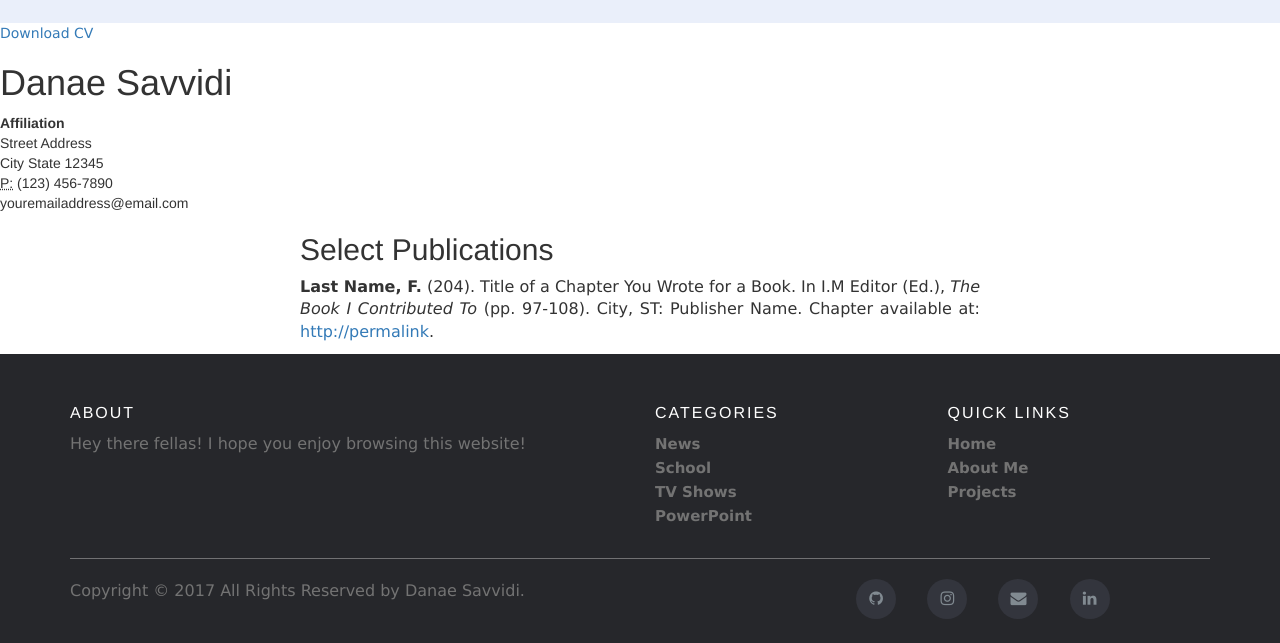
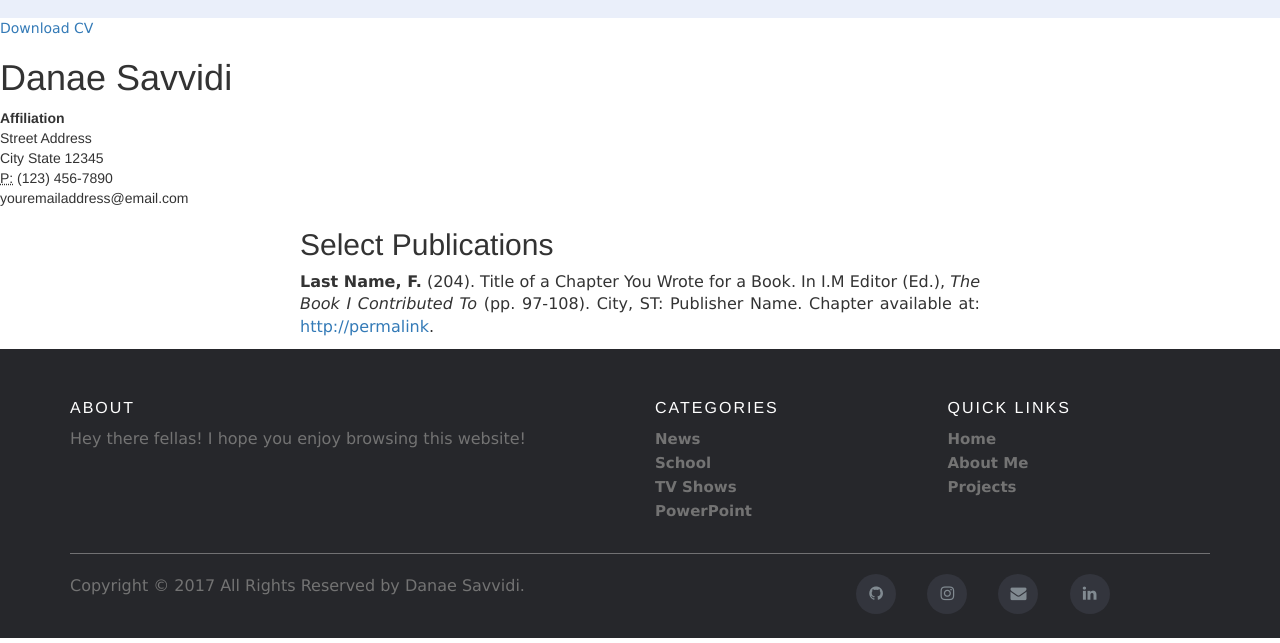
Before and after one commit to danaesav/danaesav.github.io, a Jekyll site: the page built from cv/index.html, in a window 1280 px wide and 1050 px high. Shown: the part 407-1050 px from the top of the window. Built offline with Jekyll 4.4.1, drawn with Linux system fonts in a browser that asks for light colours.

Commit message:
Update topheader.html

```diff
--- a/_includes/topheader.html
+++ b/_includes/topheader.html
@@ -1,4 +1,4 @@
-<header class="main-header" style="background-color: #eaeffa; height: 430px; padding-top: 50px;">
+<header class="main-header" style="background-color: #eaeffa; height: 425px; padding-top: 50px;">
   <div class="wrapper">
     <div class="trigger" style="position: absolute;">
       <nav class="navbar navbar-toggleable-sm navbar-fixed-top navbar-inverse bg-inverse main-nav">
```
